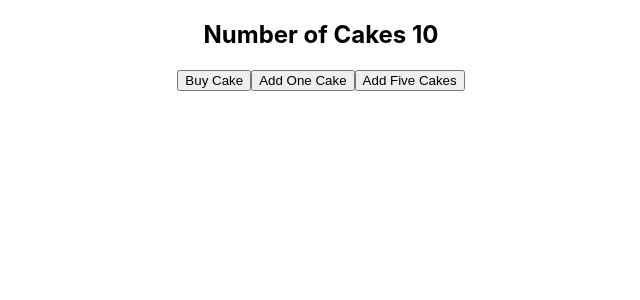
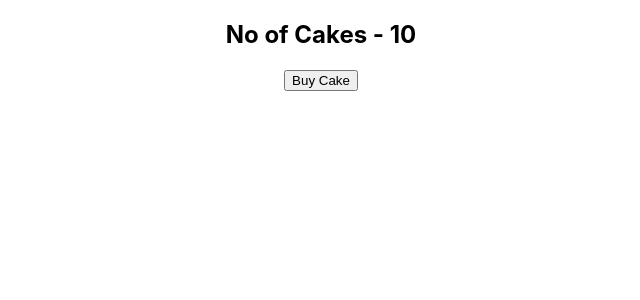
Before and after one commit to benittobeny34/mallow-intern-react, a React (Create React App) app: page / in a window 1280 px wide. Shown: the top 300 px of the page, without its empty margins (319-959 px from the left). Built offline with nearby package versions, Linux system fonts and the light colour scheme.

Commit message:
react-redux with react-hooks - way simpler than connect

```diff
--- a/src/App.js
+++ b/src/App.js
@@ -2,12 +2,14 @@
 import CakeContainer from "./components/CakeContainer";
 import {Provider} from 'react-redux';
 import store from './redux/store'
+import HookCakeContainer from "./components/HookCakeContainer";
 
 function App() {
     return (
         <Provider store={store}>
             <div className="App">
-                <CakeContainer/>
+                <HookCakeContainer/>
+                {/*<CakeContainer/>*/}
             </div>
         </Provider>
     );
--- /dev/null
+++ b/src/components/HookCakeContainer.js
@@ -0,0 +1,17 @@
+import React from "react";
+import {useSelector, useDispatch} from "react-redux";
+import {buyCake} from "../redux/cake/CakeActions";
+function HookCakeContainer() {
+   const numOfCakes =  useSelector(state => state.numOfCakes)
+    const dispatch = useDispatch()
+    return (
+        <div>
+            <h2>No of Cakes - {numOfCakes} </h2>
+            <button onClick={() => {
+                dispatch(buyCake())
+            }}>Buy Cake</button>
+        </div>
+    )
+}
+
+export default HookCakeContainer;
```
